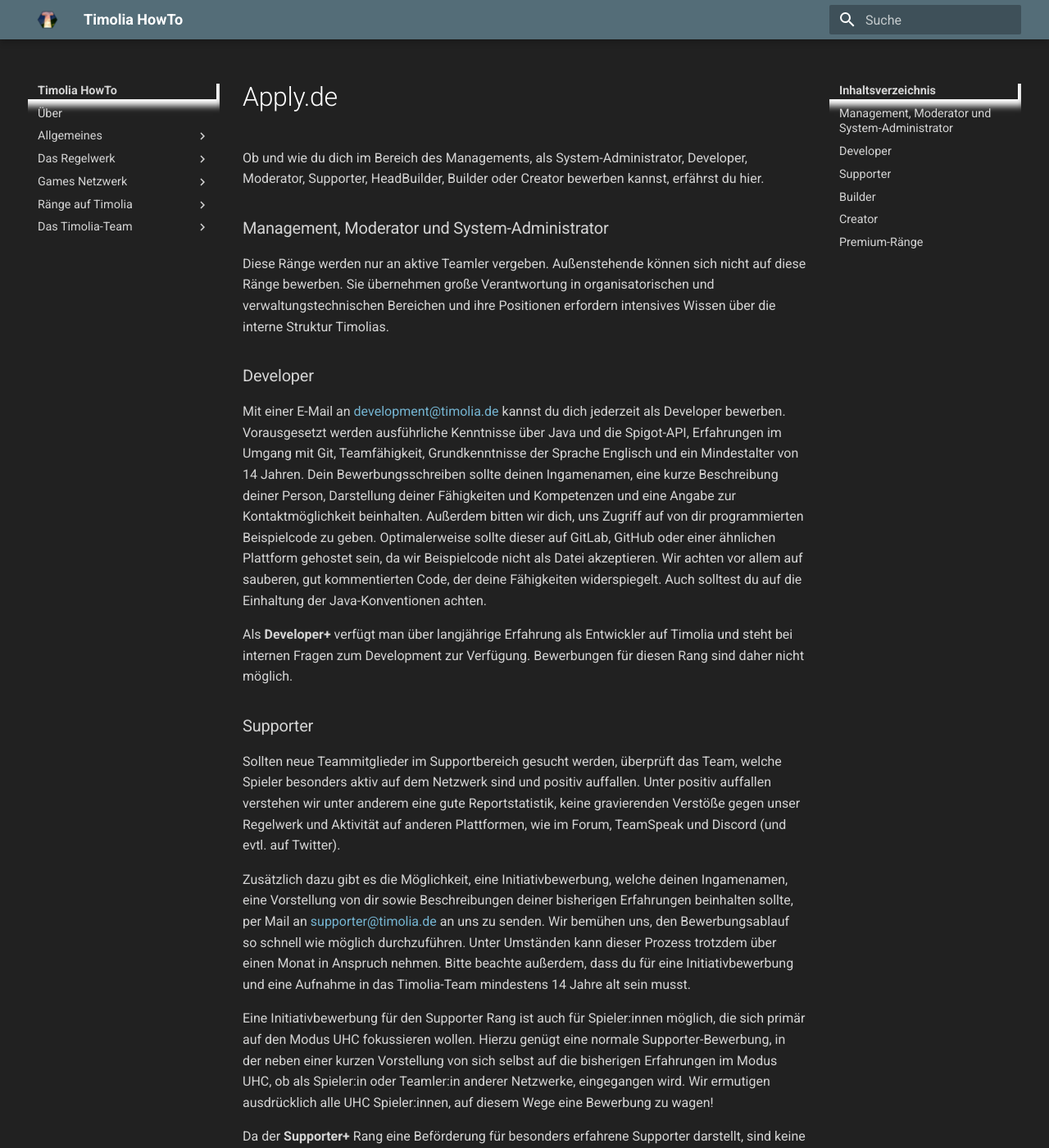
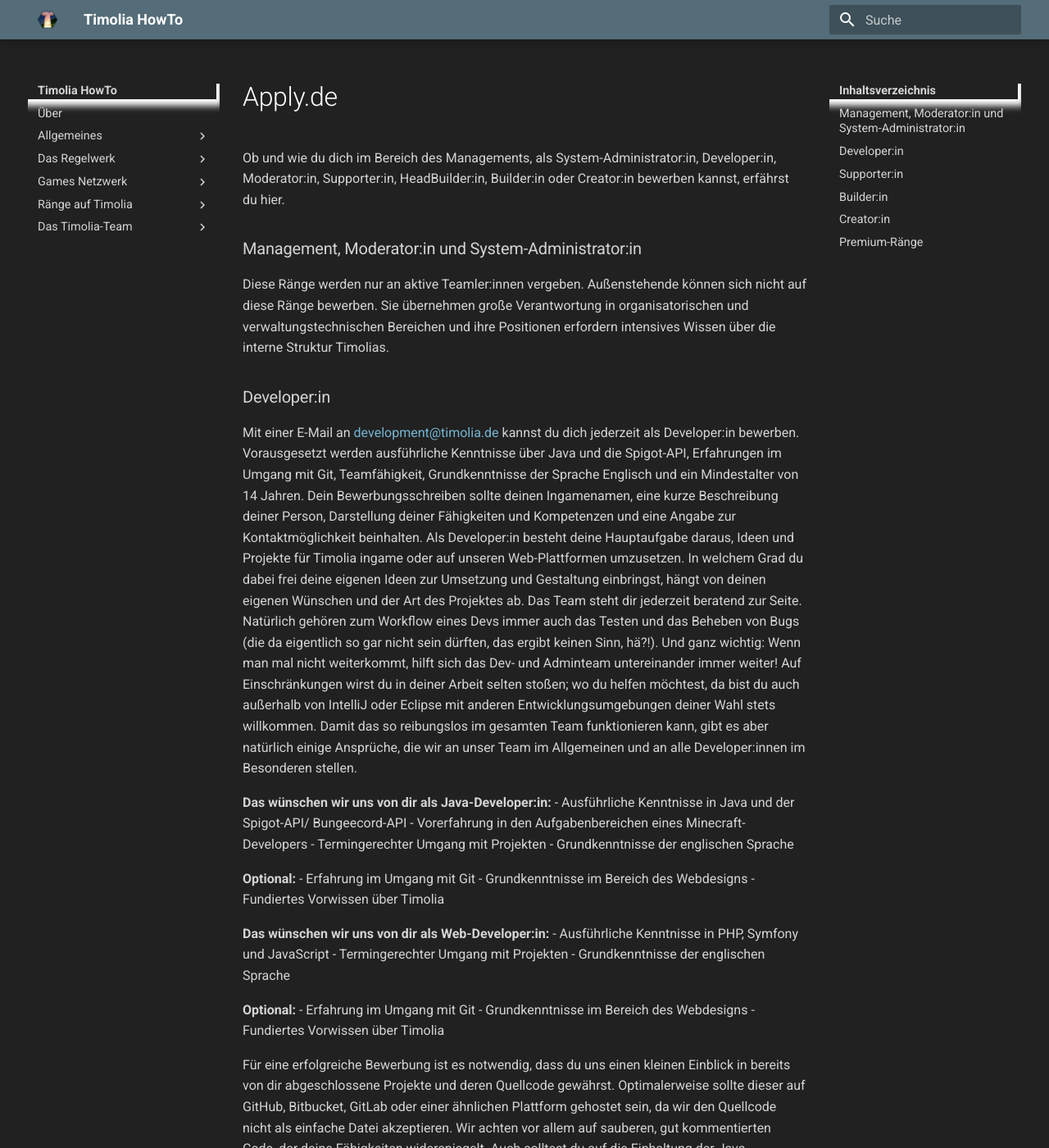
Before and after one commit to TimoliaDE/HowTo, an MkDocs documentation site: the page built from docs/team/apply.de.md, in a window 1280 px wide and 1400 px high. Shown: the whole window at 82% size. Built offline with MkDocs 1.6.1 and Material for MkDocs 9.7.7, drawn with Linux system fonts in a browser that asks for light colours; old or Windows-style settings are respelled for this version of MkDocs; some of the changed text lies outside the part shown.

Commit message:
Web-Development Apply HowTo

```diff
--- a/docs/team/apply.de.md
+++ b/docs/team/apply.de.md
@@ -1,23 +1,46 @@
-Ob und wie du dich im Bereich des Managements, als System-Administrator, Developer, Moderator, Supporter, HeadBuilder, Builder oder Creator bewerben kannst, erfährst du hier.
+Ob und wie du dich im Bereich des Managements, als System-Administrator:in, Developer:in, Moderator:in, Supporter:in, HeadBuilder:in, Builder:in oder Creator:in bewerben kannst, erfährst du hier.
 
-### Management, Moderator und System-Administrator
-Diese Ränge werden nur an aktive Teamler vergeben. Außenstehende können sich nicht auf diese Ränge bewerben.
+### Management, Moderator:in und System-Administrator:in
+Diese Ränge werden nur an aktive Teamler:innen vergeben. Außenstehende können sich nicht auf diese Ränge bewerben.
 Sie übernehmen große Verantwortung in organisatorischen und verwaltungstechnischen Bereichen und ihre Positionen erfordern intensives Wissen über die interne Struktur Timolias.
 
 
-### Developer
-Mit einer E-Mail an <a href="mailto:development@timolia.de">development@timolia.de</a> kannst du dich jederzeit als Developer bewerben. Vorausgesetzt werden ausführliche Kenntnisse
+### Developer:in
+Mit einer E-Mail an <a href="mailto:development@timolia.de">development@timolia.de</a> kannst du dich jederzeit als Developer:in bewerben. Vorausgesetzt werden ausführliche Kenntnisse
 über Java und die Spigot-API, Erfahrungen im Umgang mit Git, Teamfähigkeit, Grundkenntnisse der Sprache Englisch und ein Mindestalter von 14 Jahren. Dein Bewerbungsschreiben
-sollte deinen Ingamenamen, eine kurze Beschreibung deiner Person, Darstellung deiner Fähigkeiten und Kompetenzen und eine Angabe zur
-Kontaktmöglichkeit beinhalten. Außerdem bitten wir dich, uns Zugriff auf von dir programmierten Beispielcode zu geben. Optimalerweise sollte dieser auf GitLab, GitHub
-oder einer ähnlichen Plattform gehostet sein, da wir Beispielcode nicht als Datei akzeptieren. Wir achten vor allem auf sauberen, gut kommentierten
-Code, der deine Fähigkeiten widerspiegelt. Auch solltest du auf die Einhaltung der Java-Konventionen achten.
+sollte deinen Ingamenamen, eine kurze Beschreibung deiner Person, Darstellung deiner Fähigkeiten und Kompetenzen und eine Angabe zur Kontaktmöglichkeit beinhalten. Als Developer:in besteht deine Hauptaufgabe daraus, Ideen und Projekte für Timolia ingame oder auf unseren Web-Plattformen umzusetzen. In welchem Grad du dabei frei deine eigenen Ideen zur Umsetzung und Gestaltung einbringst, hängt von deinen eigenen Wünschen und der Art des Projektes ab. Das Team steht dir jederzeit beratend zur Seite.
+Natürlich gehören zum Workflow eines Devs immer auch das Testen und das Beheben von Bugs (die da eigentlich so gar nicht sein dürften, das ergibt keinen Sinn, hä?!). Und ganz wichtig: Wenn man mal nicht weiterkommt, hilft sich das Dev- und Adminteam untereinander immer weiter!
+Auf Einschränkungen wirst du in deiner Arbeit selten stoßen; wo du helfen möchtest, da bist du auch außerhalb von IntelliJ oder Eclipse mit anderen Entwicklungsumgebungen deiner Wahl stets willkommen.
+Damit das so reibungslos im gesamten Team funktionieren kann, gibt es aber natürlich einige Ansprüche, die wir an unser Team im Allgemeinen und an alle Developer:innen im Besonderen stellen.
 
-Als <b>Developer+</b> verfügt man über langjährige Erfahrung als Entwickler auf Timolia und steht bei internen Fragen zum Development zur Verfügung. Bewerbungen für diesen Rang sind daher nicht möglich.
+<b>Das wünschen wir uns von dir als Java-Developer:in:</b>
+- Ausführliche Kenntnisse in Java und der Spigot-API/ Bungeecord-API
+- Vorerfahrung in den Aufgabenbereichen eines Minecraft-Developers
+- Termingerechter Umgang mit Projekten
+- Grundkenntnisse der englischen Sprache
+
+<b>Optional:</b>
+- Erfahrung im Umgang mit Git
+- Grundkenntnisse im Bereich des Webdesigns
+- Fundiertes Vorwissen über Timolia
+
+<b>Das wünschen wir uns von dir als Web-Developer:in:</b>
+- Ausführliche Kenntnisse in PHP, Symfony und JavaScript
+- Termingerechter Umgang mit Projekten
+- Grundkenntnisse der englischen Sprache
+
+<b>Optional:</b>
+- Erfahrung im Umgang mit Git
+- Grundkenntnisse im Bereich des Webdesigns
+- Fundiertes Vorwissen über Timolia
+
+Für eine erfolgreiche Bewerbung ist es notwendig, dass du uns einen kleinen Einblick in bereits von dir abgeschlossene Projekte und deren Quellcode gewährst. Optimalerweise sollte dieser auf GitHub, Bitbucket, GitLab oder einer ähnlichen Plattform gehostet sein, da wir den Quellcode nicht als einfache Datei akzeptieren. Wir achten vor allem auf sauberen, gut kommentierten Code, der deine Fähigkeiten widerspiegelt. Auch solltest du auf die Einhaltung der Java-Konventionen achten und keine obsoleten Anweisungen verwenden.
+
+Als <b>Developer:in+</b> verfügt man über langjährige Erfahrung als Entwickler auf Timolia und steht bei internen Fragen zum Development zur Verfügung. Bewerbungen für diesen Rang sind daher nicht möglich.
 
 
-### Supporter
-Sollten neue Teammitglieder im Supportbereich gesucht werden, überprüft das Team, welche Spieler besonders aktiv auf dem Netzwerk sind und positiv auffallen.
+### Supporter:in
+Sollten neue Teammitglieder im Supportbereich gesucht werden, überprüft das Team, welche Spieler:innen besonders aktiv auf dem Netzwerk sind und positiv auffallen.
 Unter positiv auffallen verstehen wir unter anderem eine gute Reportstatistik, keine gravierenden Verstöße gegen unser Regelwerk und Aktivität auf anderen Plattformen,
 wie im Forum, TeamSpeak und Discord (und evtl. auf Twitter).
 
@@ -32,25 +55,25 @@ Hierzu genügt eine normale Supporter-Bewerbung, in der neben einer kurzen Vorst
 Da der <b>Supporter+</b> Rang eine Beförderung für besonders erfahrene Supporter darstellt, sind keine Bewerbungen für diesen Rang möglich.
 
 
-### Builder
+### Builder:in
 Du kennst dich in den Bereichen Building, Modeling, MC Bedrock Scripting und/oder Texture Design aus und hast Lust, dich in diesen Bereichen bei uns einzubringen und dich selbst weiterzuentwickeln?
-Bei Timolia Creative hast du die Möglichkeit, an spannenden Projekten mitzuwirken, die weit über das Übliche Building hinaus gehen können.
+Bei Timolia Creative hast du die Möglichkeit, an spannenden Projekten mitzuwirken, die weit über das übliche Building hinaus gehen können.
 
 Dein Interesse wurde geweckt? Bewirb dich jederzeit mit einem aussagekräftigen Portfolio per Mail an <a href="mailto:bewerbung@timoliacreative.de">bewerbung@timoliacreative.de</a>.
 Bitte beachte, dass du mindestens 16 Jahre alt sein musst, um in das Timolia Creative-Team aufgenommen werden zu können.
 
-Die <b>HeadBuilder</b> bilden die Bauteamleitung Timolias. Da es sich um Teamler mit langjähriger Erfahrung und sehr guter Kenntnis über Timolias teaminterne Strukturen handelt, ist eine Bewerbung für diesen Rang nicht möglich.
+Die <b>HeadBuilder:innen</b> bilden die Bauteamleitung Timolias. Da es sich um Teamler:innen mit langjähriger Erfahrung und sehr guter Kenntnis über Timolias teaminterne Strukturen handelt, ist eine Bewerbung für diesen Rang nicht möglich.
 
 
-### Creator
-Als Creator kannst du dich per E-Mail an <a href="mailto:creator@timolia.de">creator@timolia.de</a> bewerben. Wichtig dabei ist, dass du uns deinen
+### Creator:in
+Als Creator:in kannst du dich per E-Mail an <a href="mailto:creator@timolia.de">creator@timolia.de</a> bewerben. Wichtig dabei ist, dass du uns deinen
 Ingamenamen, eine kurze persönliche Beschreibung, einen Überblick über deine bisherigen Arbeiten/Erfahrungen ebenso wie Beispiele
 deiner Arbeiten zukommen lässt. Je nachdem, für welchen kreativen Bereich du dich bewerben willst, benötigst du folgende Kenntnisse: Grundkenntnisse in Bildgestaltung
 und Bildbearbeitung, wenn du im bildnerischen bzw. gestalterischen Bereich tätig sein willst; Grundkenntnisse in Videoproduktion, Schnitt und sonstiger
 Postproduktion für den Schwerpunkt der (YouTube)Videoproduktion; Kreativität; sprachliche Fähigkeiten; Kenntnis über Design und kreativen Aufbau Timolias.
-Bitte beachte, dass du mindestens 14 Jahre alt sein musst, um dich bei uns als Creator zu bewerben.
+Bitte beachte, dass du mindestens 14 Jahre alt sein musst, um dich bei uns als Creator:in zu bewerben.
 
 
 ### Premium-Ränge
-Timolia hat verschiedene permanente Premium-Ränge. Für diese kann man sich nicht bewerben, als Dankeschön erhält jeder Spieler einen Rang,
-wenn dieser einen gewissen Betrag an Timolia spendet. [Mehr dazu hier](/ranks/premium/)
+Timolia hat verschiedene permanente Premium-Ränge. Für diese kann man sich nicht bewerben, als Dankeschön erhält jede:r Spieler:in einen Rang,
+wenn diese:r einen gewissen Betrag an Timolia spendet. [Mehr dazu hier](/ranks/premium/)
```
